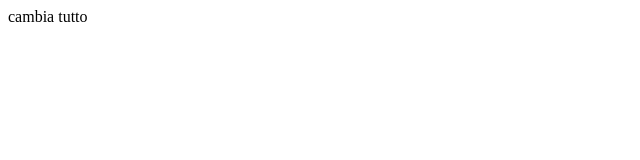
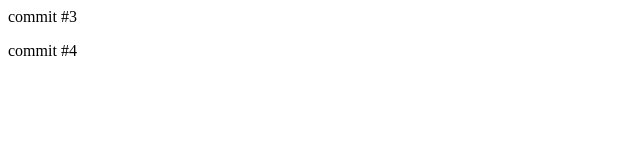
Before and after one commit to ignaziosi/gitTest, a plain HTML site: page index.html in a window 1280 px wide. Shown: the full height of the page, 0-640 px from the left. Drawn offline with Linux system fonts and the light colour scheme.

Commit message:
commit #4

```diff
--- a/index.html
+++ b/index.html
@@ -1,5 +1,6 @@
 <html>
      <body>
-        <p>cambia tutto</p>
+        <p>commit #3</p>
+        <p>commit #4</p>
      </body>
 </html>
```
